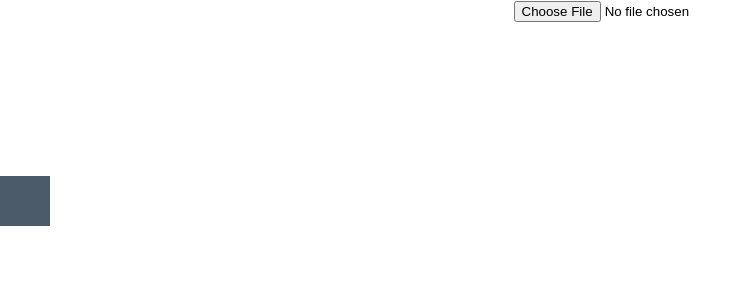
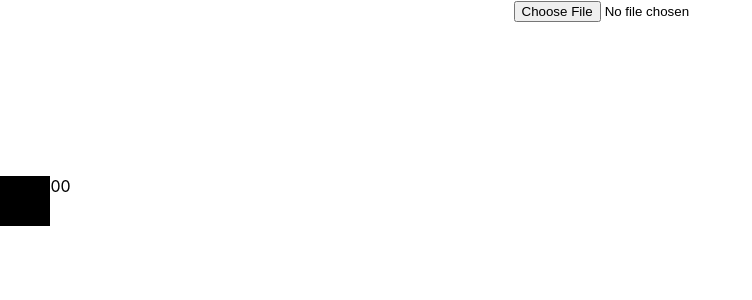
Before and after one commit to chloe41297/Color-picker, a React (Create React App) app: page / in a window 1280 px wide. Shown: the top 300 px of the page, without its empty margins (0-752 px from the left). Built offline with nearby package versions, Linux system fonts and the light colour scheme.

Commit message:
feat: 최빈 색상 추출 기능 생성

```diff
--- a/src/components/Canvas/Canvas.js
+++ b/src/components/Canvas/Canvas.js
@@ -32,8 +32,7 @@ const Canvas = () => {
         hexCode[Math.floor(parseInt(gg) / 16)] + hexCode[parseInt(gg) % 16];
       const BB =
         hexCode[Math.floor(parseInt(bb) / 16)] + hexCode[parseInt(bb) % 16];
-      setHexColor(`#${RR}${GG}${BB}`);
-      console.log(`#${RR}${GG}${BB}`);
+      return `#${RR}${GG}${BB}`;
     }
   };
   const handleChange = (e) => {
@@ -51,16 +50,28 @@ const Canvas = () => {
     const canvas = document.getElementById("myCanvas");
     const ctx = canvas.getContext("2d");
     const image = document.getElementById("myImage");
-    ctx.beginPath();
+    ctx.clearRect(0, 0, canvas.width, canvas.height);
     ctx.drawImage(image, 0, 0, canvas.width, canvas.height);
     const id = ctx.getImageData(0, 0, canvas.width, canvas.height);
-    const pixelData = [];
+    const pixelData = {};
     for (let i = 0; i < id.data.length / 4; i += 4) {
-      colorConvertor([id.data[i], id.data[i + 1], id.data[i + 2]]);
-      pixelData.push(hexColor);
-      // pixelData.push([id.data[i], id.data[i + 1], id.data[i + 2]]);
+      let result = colorConvertor([id.data[i], id.data[i + 1], id.data[i + 2]]);
+      if (pixelData.hasOwnProperty(result)) {
+        pixelData[result] += 1;
+      } else {
+        pixelData[result] = 1;
+      }
     }
-    setImgData(pixelData);
+    const sortedPixelData = [];
+    for (let name in pixelData) {
+      sortedPixelData.push([name, pixelData[name]]);
+    }
+    const popColor = sortedPixelData
+      .sort((a, b) => {
+        return b[1] - a[1];
+      })
+      .splice(0, 10);
+    setImgData(popColor);
   }, [imgSrc]);
 
   return (
@@ -70,13 +81,18 @@ const Canvas = () => {
       </form>
       <img src={imgSrc} id="myImage" style={{ width: "300px" }}></img>
       <canvas id="myCanvas"></canvas>
-      <div
-        style={{
-          width: "50px",
-          height: "50px",
-          backgroundColor: "rgb(76, 91, 106)",
-        }}
-      ></div>
+      {imgData.map((list, idx) => (
+        <div
+          key={idx}
+          style={{
+            backgroundColor: `${list[0]}`,
+            width: "50px",
+            height: "50px",
+          }}
+        >
+          {list[0]}
+        </div>
+      ))}
     </section>
   );
 };
```
